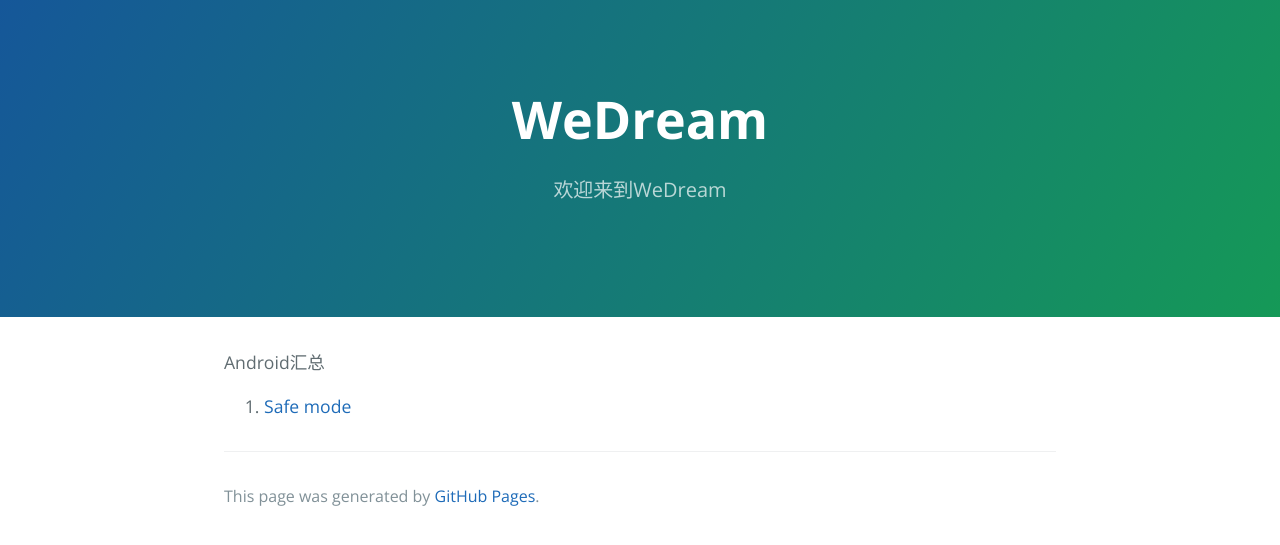
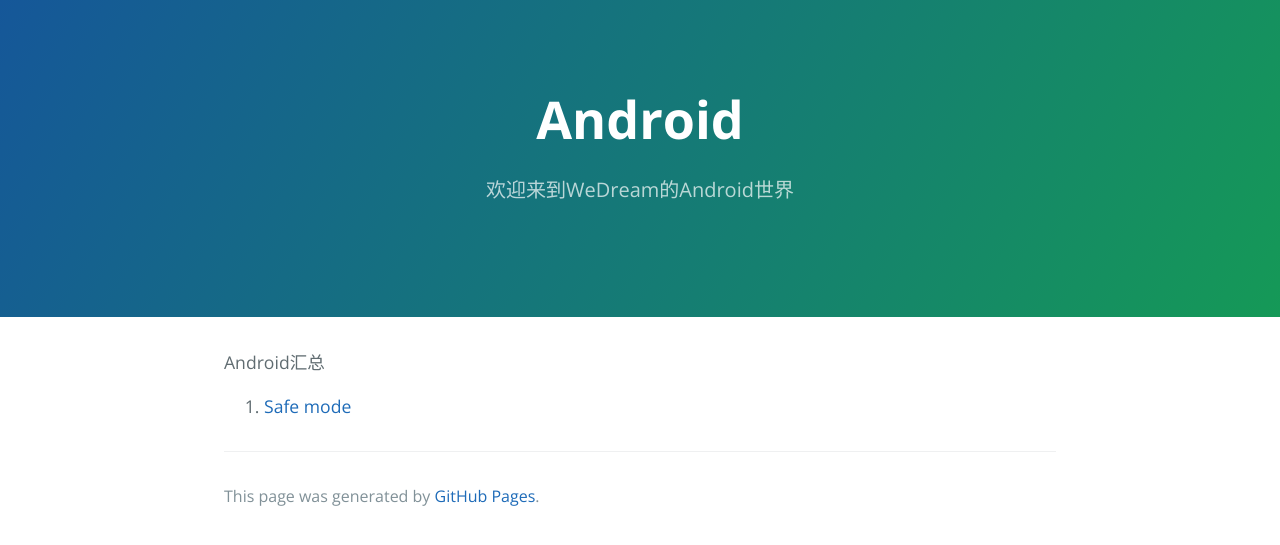
Before and after one commit to EricChenYS/EricChenYS.github.io, a Jekyll site: the page built from docs/Android.md, in a window 1280 px wide. Shown: the top 545 px of the page. Built offline with Jekyll 4.4.1, drawn with Linux system fonts in a browser that asks for light colours; our own code applies the rules of GitHub Pages for plain Markdown files.

Commit message:
Update Android.md

```diff
--- a/docs/Android.md
+++ b/docs/Android.md
@@ -1,3 +1,9 @@
+---
+layout: default
+title: Android
+description: 欢迎来到WeDream的Android世界
+---
+
 Android汇总
 
 1. [Safe mode](./android/SafeMode.md)
```
